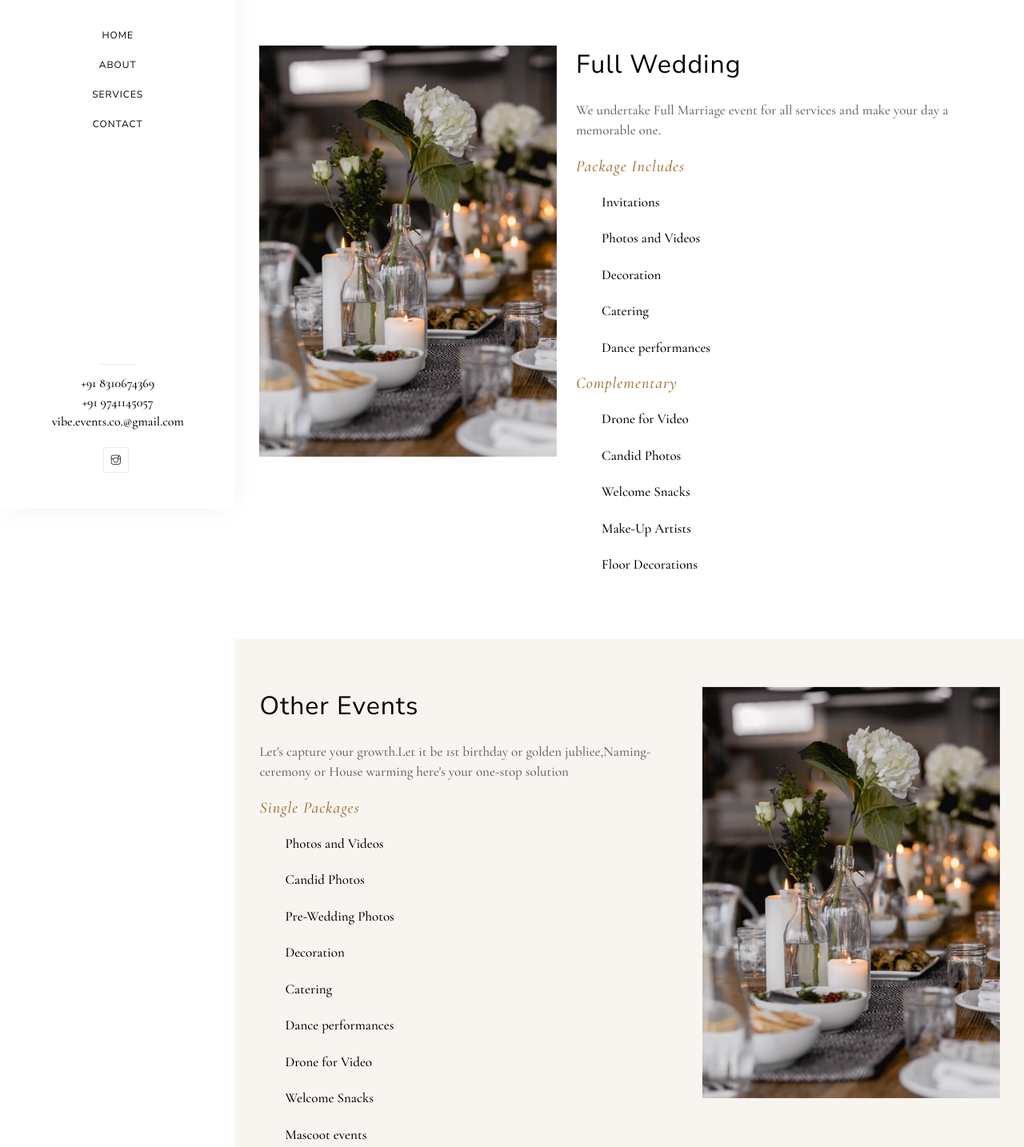
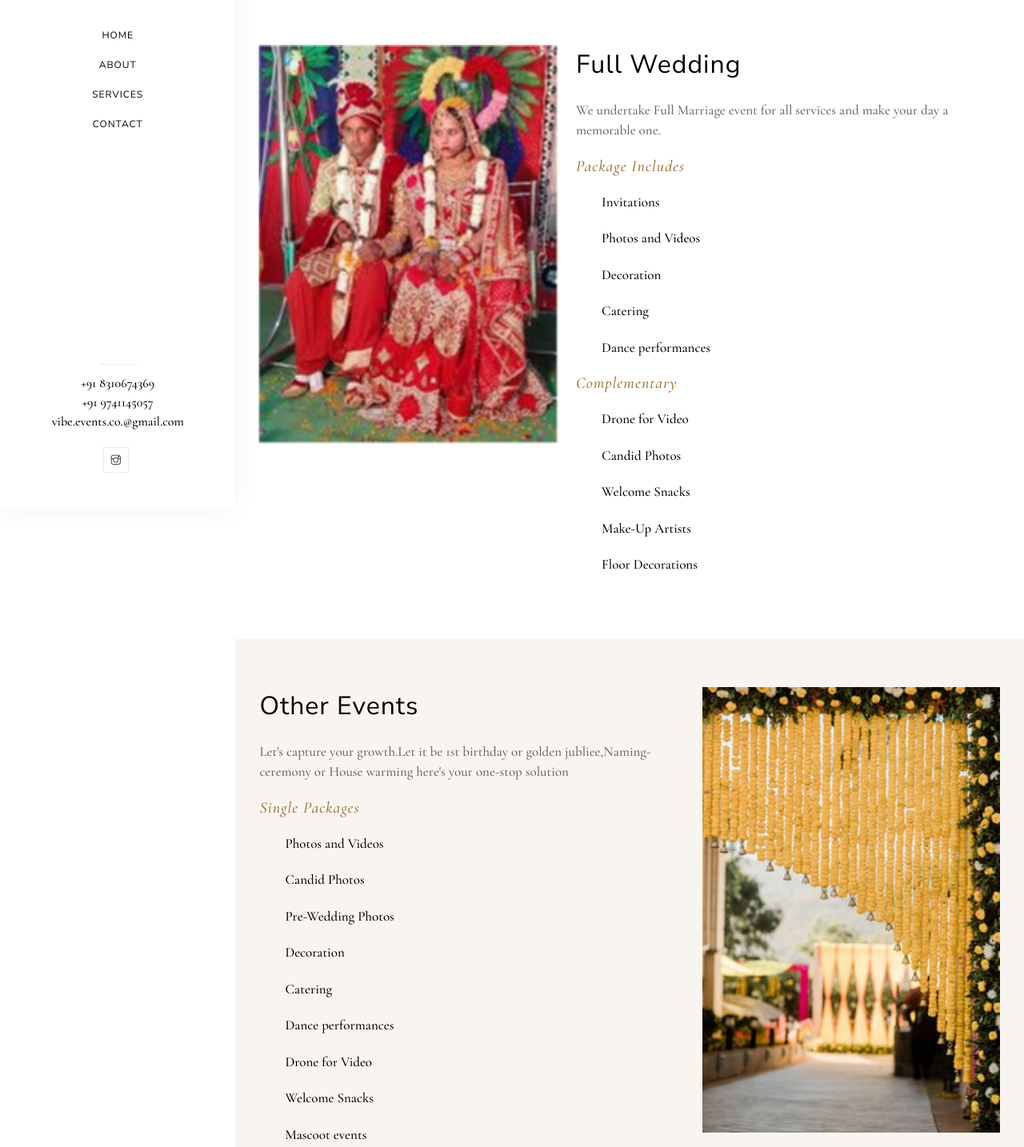
Before and after one commit to Darshan241203/event-management, a plain HTML site: page services-page.html in a window 1280 px wide. Shown: the part 164-1598 px from the top of the page at 80% size. Drawn offline with nearby package versions, Linux system fonts and the light colour scheme.

Commit message:
Add new images for wedding services section on services page

```diff
--- a/services-page.html
+++ b/services-page.html
@@ -73,7 +73,7 @@
             <div class="about-section pt-60 pb-60">
                 <div class="container-fluid">
                     <div class="row">
-                        <div class="col-md-5 animate-box" data-animate-effect="fadeInLeft"> <img src="images/services/7.jpg" class="img-fluid mb-30" alt=""> </div>
+                        <div class="col-md-5 animate-box" data-animate-effect="fadeInLeft"> <img src="images/services/marruage.jpeg" class="img-fluid mb-30" alt=""> </div>
                         <div class="col-md-7 animate-box" data-animate-effect="fadeInLeft">
                             <h2>Full Wedding</h2>
                             <p>We undertake Full Marriage event for all services and make your day a memorable one.</p>
@@ -120,7 +120,7 @@
                                 <li class="list-item">Mascoot events</li>
                             </ol>
                         </div>
-                         <div class="col-md-5 animate-box" data-animate-effect="fadeInLeft"> <img src="images/services/7.jpg" class="img-fluid mb-30" alt=""> </div>
+                         <div class="col-md-5 animate-box" data-animate-effect="fadeInLeft"> <img src="images/services/other.jpg" class="img-fluid mb-30" alt=""> </div>
                     </div>
                 </div>
             </div>
```
Also changed, not shown: images/services/marruage.jpeg (added), images/services/other.jpg (added).
